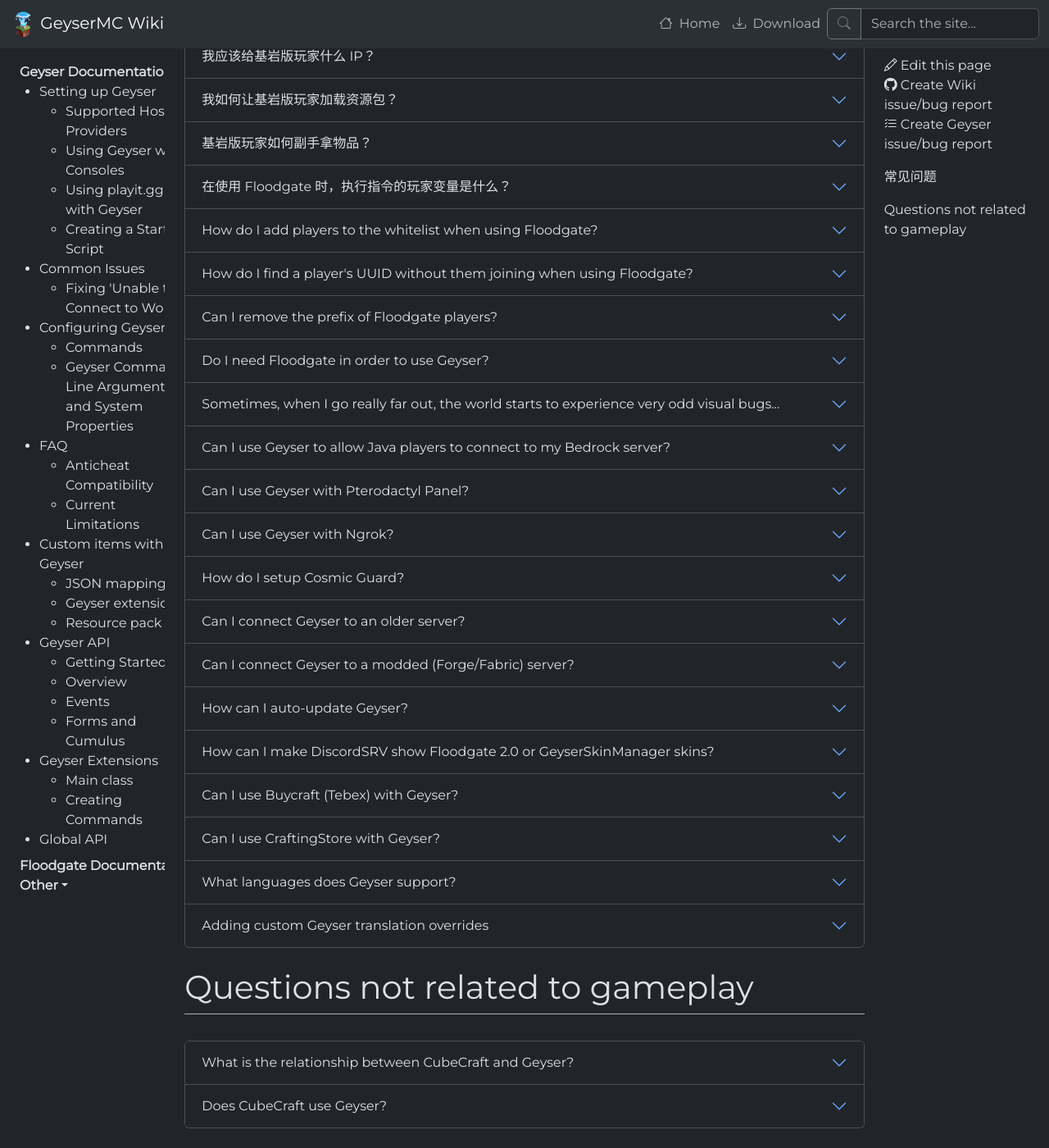
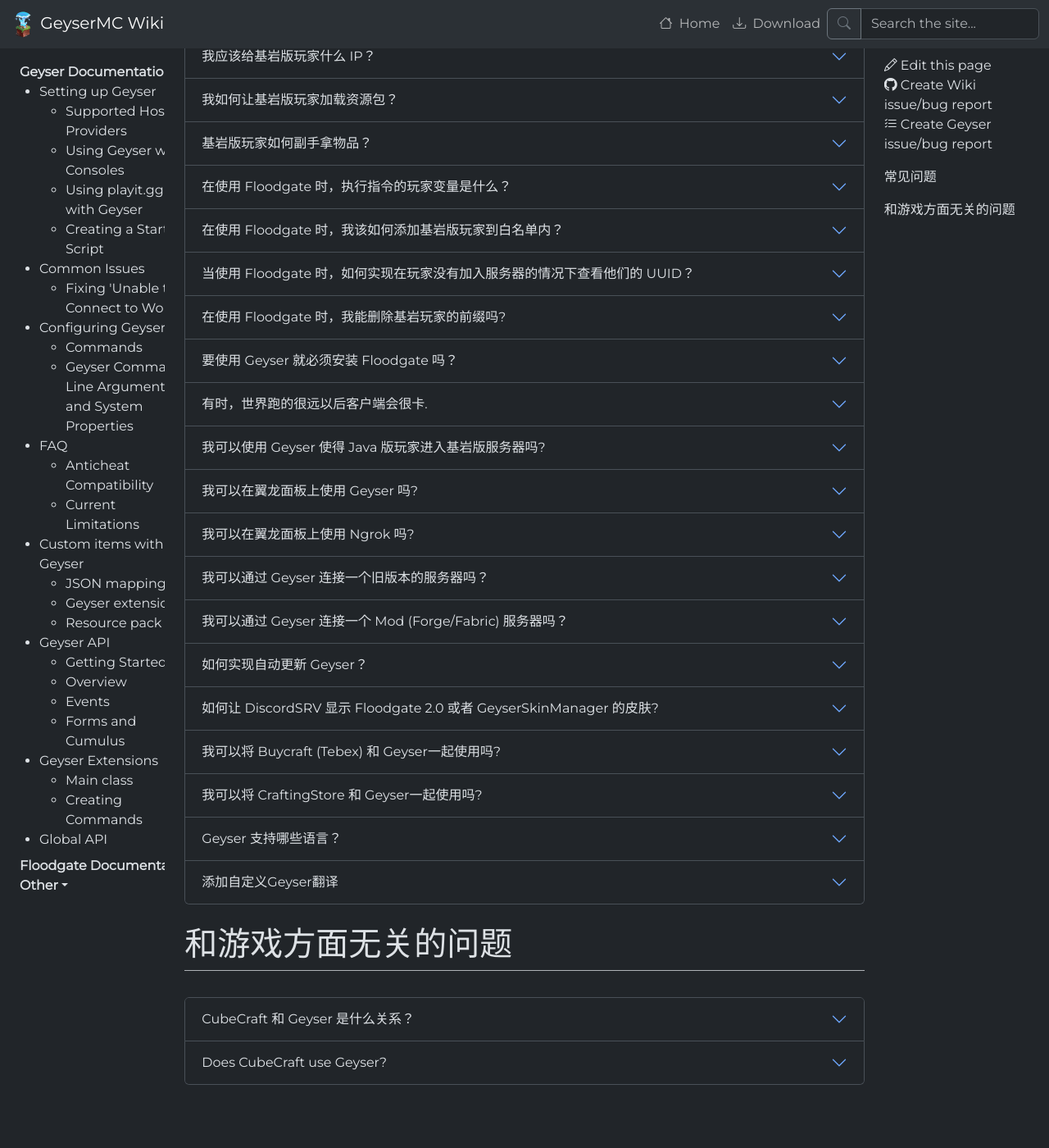
Before and after one commit to MinecraftChampions/GeyserChineseWiki, a Jekyll site: the page built from _docs/geyser/faq.md, in a window 1280 px wide and 1400 px high, scrolled down 611 px. Shown: the whole window at 82% size. Built offline with Jekyll 4.4.1, drawn with Linux system fonts in a browser that asks for light colours; after the commit the page ends 1958 px from its top, so only the background shows below that; part of the change alters nothing that is shown.

Commit message:
Update faq.yml
Co-Authored-By: KisssStar <141255211+kisssstar@users.noreply.github.com>

```diff
--- a/_data/faq.yml
+++ b/_data/faq.yml
@@ -80,127 +80,87 @@
 
     - title: 在使用 Floodgate 时，执行指令的玩家变量是什么？
       content: |
-        If there is a prefix on Floodgate players, you must include the prefix in the name. Floodgate also replaces all spaces in names with underscores, so be sure to replace any spaces with underscores when executing the command. If this does not work, put double quotes around the name.
+        如果基岩版玩家有前缀，所有指令的 必须 在名称中 包含该前缀 。Floodgate 还将名称中的所有 空格 替换为 下划线 ，因此在执行命令时请务必将所有空格替换为下划线。 如果这不起作用，请在名称周围加上双引号。
 
-        Example: `/tp ".<bedrock_username>"`
+        示例: /tp ".<基岩版玩家>"。
 
-    - title: How do I add players to the whitelist when using Floodgate?
+    - title: 在使用 Floodgate 时，我该如何添加基岩版玩家到白名单内？
       content: |
-        There are three ways you can do this.
+        您可以通过三种方式执行此操作。 第一种方法是使用 Floodgate 的内置白名单命令，/fwhitelist add .<基岩版玩家>。 第二种方法是执行 /whitelist off 关闭白名单，然后让基岩版玩家加入，然后执行 /whitelist add ".<基岩版玩家>"指令，最后执行 /whitelist on 重新打开白名单。 ( 如果你使用了基岩版和Java版账号连接功能，那么你无需再为基岩版玩家设置白名单，在 Java版 玩家尝试申请连接后，对应的基岩版玩家的游戏ID会被立即给予白名单 ) 第三种方法是添加基岩版玩家的 UUID ( 由 Floodgate 生成 ) 添加到 whitelist.json 文件，然后执行 /whitelist reload 命令。
 
-        1. Use Floodgate’s built-in whitelist command: `/fwhitelist add <bedrock_username>`. This will only work if the player has joined any Geyser server already.
+    - title: 当使用 Floodgate 时，如何实现在玩家没有加入服务器的情况下查看他们的 UUID？
+      content: |
+        使用 [这个页面](https://uuid.kejona.dev/) 如果无效请尝试这个方法:
 
-        2. Turn off the whitelist using `/whitelist off`, then get the Geyser player to join. After that, run `/whitelist add ".<bedrock_username>"`, and finally, turn the whitelist back on using `/whitelist on`.
-        When using Local Linking: If you're linking a Bedrock account to an existing whitelisted Java account, you don't need to whitelist the Bedrock account separately. You can link the accounts and immediately turn the whitelist back on.
+        首先，您需要获取基岩玩家的 XUID。 有几个第三方网站可以找到这个，例如 [这个](https://cxkes.me/xbox/xuid)（与 Geyser 无关）。确保选择“十六进制”。 您需要输入玩家的 Xbox 名，并且一旦提交，它应该以 xxxxxxxxxxxxxxxx 的格式显示 XUID。 要把XUID变成Java版可以识别的UUID，需要把XUID写成这样的格式：00000000-0000-0000-xxxx-xxxxxxxxxxxx。如果格式正确，Java 版应该可以识别它并作为 UUID。
+    - title: 在使用 Floodgate 时，我能删除基岩玩家的前缀吗?
+      content: |
+        虽然您可以删除基岩版玩家前缀，但通常建议 不要删除 它，因为这可以防止出现两个版本中 玩家名称相同 的情况（例如：基岩版玩家名称：qscbm187531，Java 版玩家名称：qscbm187531）。由于 Floodgate 与 Java版服务端 的 UUID 生成规则不同，这导致虽然他们具有不同的 UUID，但是他们都有相同的游戏名称，从而可能造成 涉及玩家名称的指令 发生 冲突。如果尝试删除基岩版玩家前缀只是为了使用指令，请尝试在游戏名称两边添加引号。示例：/tp ".<基岩版玩家>"。如果你执意要删除，那么基岩版玩家前缀的配置在 Floodgate 文件夹内的 config.yml 文件中的 username-prefix: 下，你可以将其修改为 "" 以删除。
 
-        3. Add the player’s UUID, as given by Floodgate, to the `whitelist.json` file. Then, run `/whitelist reload` to update the whitelist.
+    - title: 要使用 Geyser 就必须安装 Floodgate 吗？
+      content: |
+        不。当你的服务器是 正版服务器 但你不希望基岩版玩家也需要 Java版正版账号 登录，那么这时你可以通过安装 Floodgate 实现这一愿望。但是如果你是正版服务器且也想要让基岩版玩家必须使用 Java 版正版账号或者你是盗版服务器，那么 Floodgate 不是强制需要你去安装的。
 
-        Choose the method that suits your preferences and server setup.
+    - title: 有时，世界跑的很远以后客户端会很卡.
+      content: |
+        这是 基岩版 客户端的问题。具体请 [点击](https://minecraft.fandom.com/zh/wiki/%E5%9F%BA%E5%B2%A9%E7%89%88%E4%B8%AD%E7%9A%84%E8%B7%9D%E7%A6%BB%E7%8E%B0%E8%B1%A1) 这里查看。
+    - title: 我可以使用 Geyser 使得 Java 版玩家进入基岩版服务器吗?
+      content: |
+        不能，Geyser只是个转发基岩版数据包为Java版数据包的工具
 
-    - title: How do I find a player's UUID without them joining when using Floodgate?
+    - title: 我可以在翼龙面板上使用 Geyser 吗?
       content: |
-        Use [this page.](https://uuid.kejona.dev/) If this doesn't work, then try this method:
+        可以.
 
-        First, you'll need to get the XUID of the player. There are several third-party websites to find this, for example, [this one](https://cxkes.me/xbox/xuid) (unaffiliated with Geyser). Make sure to choose "Hexidecimal." You'll need to enter the player's Xbox Gamertag, and, once submitted, it should display the XUID in the format of `xxxxxxxxxxxxxxxx`. To turn the XUID into a UUID that Java Edition can recognize, you need to put the XUID in this format: `00000000-0000-0000-xxxx-xxxxxxxxxxxx`. If formatted right, Java Edition should accept it as a UUID.
+    - title: 我可以在翼龙面板上使用 Ngrok 吗?
+      content: |
+        不可以,Ngrok只支持TCP连接.
 
-    - title: Can I remove the prefix of Floodgate players?
+    - title: 我可以通过 Geyser 连接一个旧版本的服务器吗？
       content: |
-        While you can remove the prefix, it is generally recommended not to remove the prefix to prevent situations where player usernames are the same on both editions (Ex: Bedrock Username: `JohnDoe`, Java Username: `JohnDoe`). While they have different UUIDs, they have the same username, which may cause conflicts with commands that involve a player name. If you want to remove the prefix to use commands, Try adding quotation marks around the name. Example: `/tp ".<bedrock_username>"` Otherwise, the prefix is located in the Floodgate `config.yml` under `username-prefix:`.
+        安装ViaVersion
 
-    - title: Do I need Floodgate in order to use Geyser?
+    - title: 我可以通过 Geyser 连接一个 Mod (Forge/Fabric) 服务器吗？
       content: |
-        No; Floodgate is only required if you wish to allow Bedrock clients to join without authenticating to Java servers. Without the Floodgate plugin, Geyser can either authenticate to Mojang in online mode, or join without authentication in an offline mode server (though this is unsupportable and dangerous as anyone can join your server and is against Mojang's EULA).
+       只要不需要客户端mod就可以
 
-    - title: Sometimes, when I go really far out, the world starts to experience very odd visual bugs...
+    - title: 如何实现自动更新 Geyser？
       content: |
-        This is a Bedrock client issue caused by Bedrock being 32-bit and Java being 64-bit. For more information read [here](https://minecraft.gamepedia.com/Bedrock_Edition_distance_effects).
+        GeyserUpdater ([GitHub 页面](https://github.com/ProjectG-Plugins/GeyserUpdater)/[Spigot 页面](https://www.spigotmc.org/resources/88555/)) 可以实现.
 
-    - title: Can I use Geyser to allow Java players to connect to my Bedrock server?
+    - title: 如何让 DiscordSRV 显示 Floodgate 2.0 或者 GeyserSkinManager 的皮肤?
       content: |
-        No, this is a translation tool to allow Bedrock players to connect to Java servers. It does not work the opposite way.
+        把配置 `AvatarUrl` 改为: `AvatarUrl: https://mc-heads.net/avatar/{texture}/{size}.png`
 
-    - title: Can I use Geyser with Pterodactyl Panel?
+        注意: 版本需要 DiscordSRV v1.22.0 及以上.
+
+    - title: 我可以将 Buycraft (Tebex) 和 Geyser一起使用吗?
       content: |
-        Yes, you can use Geyser as a plugin or a mod for your Minecraft server software running on Pterodactyl. There is also an official egg for the standalone version. It supports auto-updating and has all config options easily editable. You can find it [here](https://github.com/GeyserMC/pterodactyl-stuff), download the JSON egg, and import it into your panel. Make sure the Geyser port (using UDP) is exported out to the host & allocated the port to the server.
+        完全可以
+        ### 支持步骤如下
+        - Buycraft-> 创建商城
+        - 选择游戏-> Minecraft Offline
+        - 确认-> 点击 "Create my Webstore"
+        - 命名服务器 & 选择货币-> 继续
+        - 选择游戏服务器-> 继续
+        - 下载最适合你服务器的插件版本
+        - 在控制台执行命令
 
-    - title: Can I use Geyser with Ngrok?
+        设置好了
+
+        **(注意, 如果Floodgate有设置前缀, Bedrock玩家必须输入带有前缀的名字)**
+
+    - title: 我可以将 CraftingStore 和 Geyser一起使用吗?
       content: |
-        Unfortunately, Ngrok is TCP-only, so you will not be able to use Geyser with Ngrok. As an alternative, you can use [playit.gg](https://playit.gg), which supports both TCP and UDP.
+        操作步骤和上个问题的流程基本一致
 
-    - title: How do I setup Cosmic Guard?
+    - title: Geyser 支持哪些语言？
       content: |
-        1. You will need access to the host systems terminal. Note: This guide is for Linux systems only!
-        2. Setup a "Guard" select gaming then Minecraft: Bedrock edition.
-        3. Click setup for linux and run the guardian installer and start the service.
-        4. Run "guardian status" and take note of the "Local IP" it starts with "10.31.x.x".
-        5. Go to the Geyser config.yml and update the Bedrock address to the Local IP which you found above.
-        6. Restart the mc server and test it out, it should work for both Java and Bedrock.
+        支持所有基岩版支持的语言; 转到 [这里](https://translate.geysermc.org/) 查看 Crowdin 页面, 下面是所有语言和其对应的代码。我们同时也对基岩版本身不提供支持的语言提供额外支持，你可以在下面查看。 (客户端语言调整请查看 https://www.curseforge.com/minecraft/mc-addons/translations-for-minecraft)
 
-    - title: Can I connect Geyser to an older server?
-      content: |
-        If the server has ViaVersion and/or supports the latest Minecraft version, yes. However, we are unable to support older versions of Minecraft due to a limitation in our Java support library.
+        ### 基岩版语言
 
-    - title: Can I connect Geyser to a modded (Forge/Fabric) server?
-      content: |
-        The short answer: if a vanilla client can join the server, then so can Geyser.
-
-        The long answer: currently, there is no way for Geyser to translate the features that most mods add (blocks, items, etc.). Therefore, servers that require mods to be installed clientside are unsupportable through Geyser.
-
-    - title: How can I auto-update Geyser?
-      content: |
-        GeyserUpdater ([GitHub page](https://github.com/ProjectG-Plugins/GeyserUpdater)/[Spigot page](https://www.spigotmc.org/resources/88555/)) is a Spigot/BungeeCord plugin option for auto-updating. Please note that this plugin is also unaffiliated and unsupported by Geyser, and users should redirect support for the plugin to its [Discord](https://discord.gg/U5MC2tcCz9).
-
-    - title: How can I make DiscordSRV show Floodgate 2.0 or GeyserSkinManager skins?
-      content: |
-        Replace the `AvatarUrl` line in your DiscordSRV config with this: `AvatarUrl: https://mc-heads.net/avatar/{texture}/{size}.png`
-
-        Note: you need to be running DiscordSRV v1.22.0 or newer. Floodgate 2.0 or GeyserSkinRestorer is still required for skins to show up for Java players and for this to work.
-
-        Alternatively, if you cannot get the above AvatarUrl to work with DiscordSRV, or you'd like to use it with another plugin that does not support texture ids, you can use the [TydiumCraft Skin API.](https://tydiumcraft.net/docs/skinapi)
-
-    - title: Can I use Buycraft (Tebex) with Geyser?
-      content: |
-        You sure can! Buycraft supports Java & Bedrock players via the Offline store mode **(Recommended to be used with Floodgate)**
-
-        **(Currently, Buycraft does not support special symbols like `*` or `-`, so you'll have to change the Floodgate prefix to `_` or remove it entirely.)**
-        ### Steps to create a store to support both versions
-        - Buycraft-> Create Webstore
-        - Select Game-> Minecraft Offline
-        - Continue-> Click "Create my Webstore"
-        - Name your server & Select currency-> Continue
-        - Select Game Server-> Continue
-        - Download the plugin version that best suits your server.
-        - Execute the secret command from your server's console
-
-        Your store is now set up to support Bedrock & Java players.
-
-        **(Please note, if you are using a prefix with Floodgate, Bedrock players will have to enter the prefix.)**
-
-    - title: Can I use CraftingStore with Geyser?
-      content: |
-        You sure can! Buycraft supports Java & Bedrock players via the Offline store mode **(Recommended to be used with Floodgate)**
-
-        **(Currently, Buycraft does not support special symbols like `*` or `-`, so you'll have to change the Floodgate prefix to `_` or remove it entirely.)**
-        ### Steps to create a store to support both versions
-        - Buycraft-> Create Webstore
-        - Select Game-> Minecraft Offline
-        - Continue-> Click "Create my Webstore"
-        - Name your server & Select currency-> Continue
-        - Select Game Server-> Continue
-        - Download the plugin version that best suits your server.
-        - Execute the secret command from your server's console
-
-        Your store is now set up to support Bedrock & Java players.
-
-        **(Please note, if you are using a prefix with Floodgate, Bedrock players will have to enter the prefix.)**
-
-    - title: What languages does Geyser support?
-      content: |
-        We aim to support any of the bedrock languages; see [here](https://translate.geysermc.org/) for our Crowdin page, and below is a list of all the language codes. We also can add support for more languages, and please request them in the Discord server if you are willing to translate them. (Enabled clientside via [https://www.curseforge.com/minecraft/mc-addons/translations-for-minecraft](https://www.curseforge.com/minecraft/mc-addons/translations-for-minecraft))
-
-        ### Bedrock languages
-
-        |Name                        |Code |
+        |语言名称                      |代码 |
         |----------------------------|-----|
         |Bulgarian                   |bg_bg|
         |Czech                       |cs_cz|
@@ -232,32 +192,31 @@
         |Chinese Simplified (China)  |zh_cn|
         |Chinese Traditional (Taiwan)|zh_tw|
 
-        ### Additional languages
+        ### 额外提供支持的语言
 
-        |Name                        |Code |
+        |语言名称                      |代码 |
         |----------------------------|-----|
         |Afrikaans                   |af_za|
         |Belarusian                  |be_by|
         |Hebrew                      |he_il|
         |Hindi                       |hi_in|
 
-    - title: Adding custom Geyser translation overrides
+    - title: 添加自定义Geyser翻译
       content: |
-        Please note that you cannot add strings that work in Minecraft formatting - these strings are only for places where Geyser uses them.
+        请注意，你无法修改Minecraft本身的字符串，你只能修改Geyser的语言设置
 
-        To start, create a `languages` folder in the same directory as the Geyser config file.
-        Inside of it, you'll need to add a file with your desired locale ending in `.properties`. You can see
-        [here](https://github.com/GeyserMC/languages/tree/master/texts) for the locale files that Geyser uses -
-        you can download these as a starting point, or you can just add the strings you want to overwrite.
+        创建 `languages` 文件夹在Geyser配置的文件夹
+        新建一个后缀名为 `.properties`的文件(如`zh_cn.properties`). 查看
+        [此页面](https://github.com/GeyserMC/languages/tree/master/texts) 添加翻译
 
-        You must restart Geyser for the changes to apply.
+        修改完重启
 
-- title: Questions not related to gameplay
+- title: 和游戏方面无关的问题
   items:
-    - title: What is the relationship between CubeCraft and Geyser?
+    - title: CubeCraft 和 Geyser 是什么关系？
       content: |
-        Redned started Geyser in July 2019. In May 2020, CubeCraft acquired the GeyserMC brand. This means that they govern the project (though at this time, they govern lightly). CubeCraft does not own the code of Geyser.
+        Redned 最早在 2019年7月 开始 Geyser 的开发。在 2020年5月，CubeCraft 收购了 Geyser，这意味着他们有时也会参与 Geyser 的开发，并赞助 Geyser 团队。但他们不拥有 Geyser 代码。
 
     - title: Does CubeCraft use Geyser?
       content: |
-        No
+        不
```
